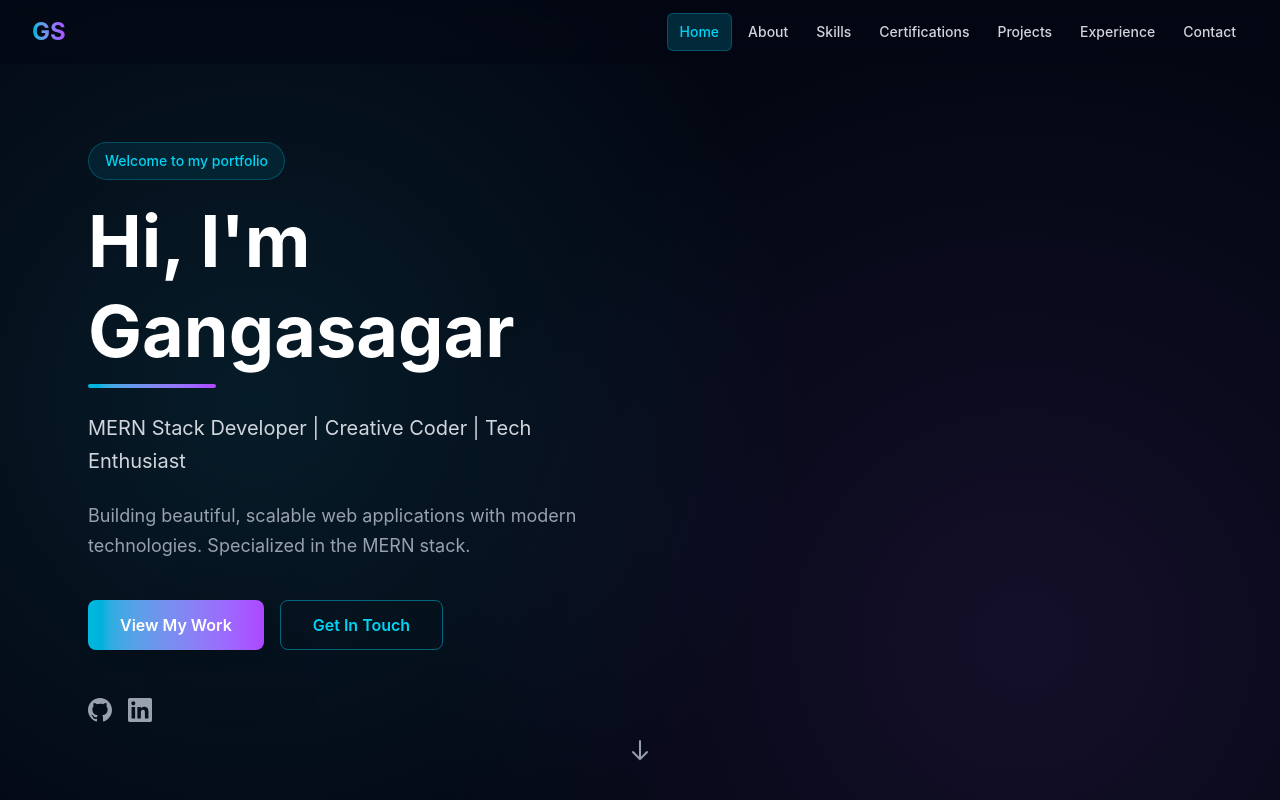
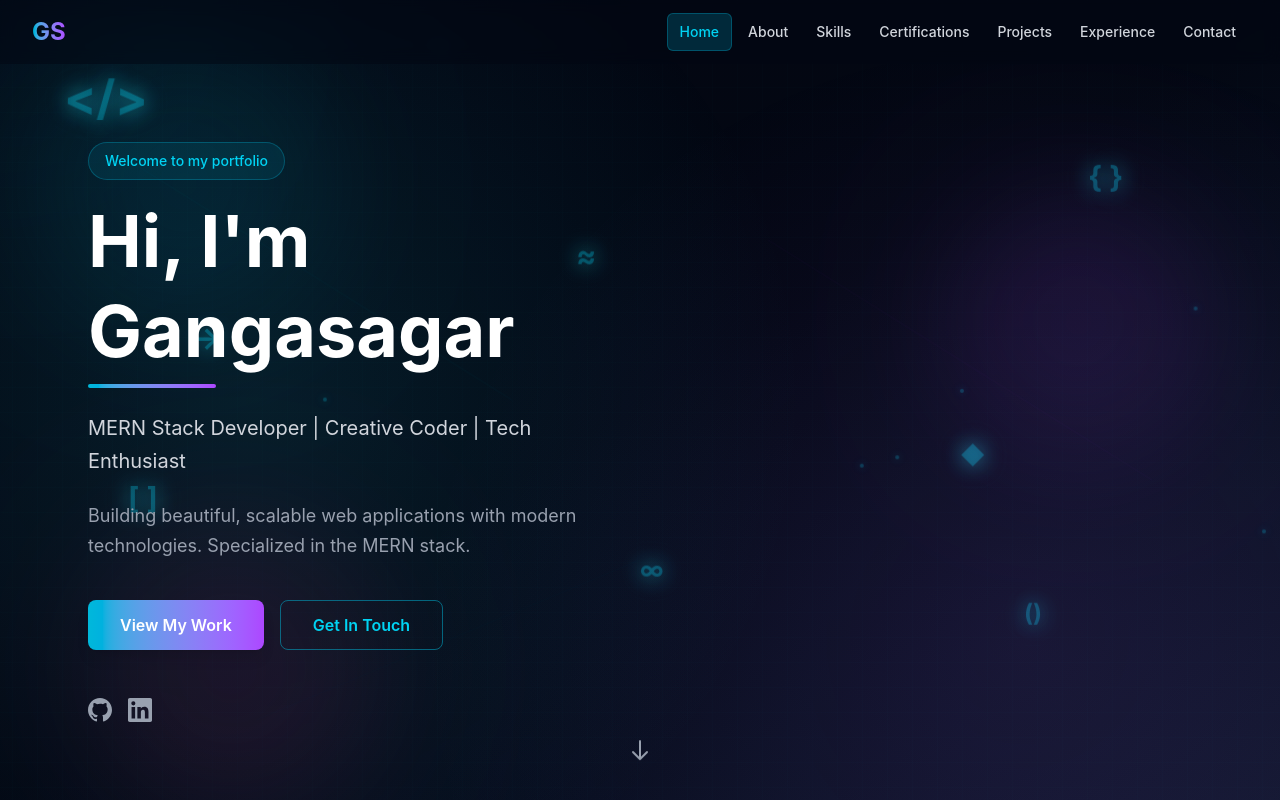
Before and after one commit to Gangasagar-soni/ShadowFox, a React (Vite) app: page / in a window 1280 px wide. Shown: the top 800 px of the page. Built offline with nearby package versions, Linux system fonts and the light colour scheme.

Commit message:
changed background of home page

```diff
--- a/src/components/SinglePageLayout.jsx
+++ b/src/components/SinglePageLayout.jsx
@@ -1,5 +1,6 @@
 import React, { useState, useEffect } from 'react';
 import { useScrollProgress } from '../hooks/useScrollAnimations';
+import TechBackground from './TechBackground';
 import Hero from './sections/Hero';
 import About from './sections/About';
 import Skills from './sections/Skills';
@@ -35,7 +36,10 @@ const SinglePageLayout = () => {
   }, []);
 
   return (
-    <div className="bg-gray-950 text-white overflow-x-hidden">
+    <div className="bg-gray-950 text-white overflow-x-hidden relative">
+      {/* Animated Tech Background */}
+      <TechBackground />
+
       {/* Progress Bar */}
       <div className="fixed top-0 left-0 h-1 bg-gradient-to-r from-cyan-500 via-purple-500 to-pink-500 z-50"
            style={{ width: `${scrollProgress}%`, transition: 'width 0.3s ease' }}>
@@ -45,7 +49,7 @@ const SinglePageLayout = () => {
       <Navigation activeSection={activeSection} />
 
       {/* Sections */}
-      <main>
+      <main className="relative z-10">
         <section id="hero">
           <Hero />
         </section>
--- /dev/null
+++ b/src/components/TechBackground.jsx
@@ -0,0 +1,211 @@
+import React, { useState, useEffect } from 'react';
+
+const TechBackground = () => {
+  const [scrollY, setScrollY] = useState(0);
+  const [mousePos, setMousePos] = useState({ x: 0, y: 0 });
+
+  useEffect(() => {
+    const handleScroll = () => {
+      setScrollY(window.scrollY);
+    };
+
+    const handleMouseMove = (e) => {
+      setMousePos({ x: e.clientX, y: e.clientY });
+    };
+
+    window.addEventListener('scroll', handleScroll);
+    window.addEventListener('mousemove', handleMouseMove);
+
+    return () => {
+      window.removeEventListener('scroll', handleScroll);
+      window.removeEventListener('mousemove', handleMouseMove);
+    };
+  }, []);
+
+  // Tech elements with different speeds for parallax effect
+  const techElements = [
+    { id: 1, symbol: '</>', top: '10%', left: '5%', delay: 0, size: 'lg' },
+    { id: 2, symbol: '{ }', top: '20%', left: '85%', delay: 0.5, size: 'md' },
+    { id: 3, symbol: '[ ]', top: '60%', left: '10%', delay: 1, size: 'md' },
+    { id: 4, symbol: '()', top: '75%', left: '80%', delay: 1.5, size: 'sm' },
+    { id: 5, symbol: '→', top: '40%', left: '15%', delay: 0.8, size: 'md' },
+    { id: 6, symbol: '◆', top: '55%', left: '75%', delay: 1.2, size: 'sm' },
+    { id: 7, symbol: '≈', top: '30%', left: '45%', delay: 0.3, size: 'md' },
+    { id: 8, symbol: '∞', top: '70%', left: '50%', delay: 1.8, size: 'sm' },
+  ];
+
+  // Particle nodes
+  const particles = Array.from({ length: 15 }, (_, i) => ({
+    id: i,
+    initialTop: Math.random() * 100,
+    initialLeft: Math.random() * 100,
+    duration: 3 + Math.random() * 4,
+    delay: Math.random() * 2,
+  }));
+
+  const sizeClasses = {
+    sm: 'text-2xl',
+    md: 'text-3xl',
+    lg: 'text-5xl',
+  };
+
+  return (
+    <div className="fixed inset-0 overflow-hidden pointer-events-none z-0">
+      {/* Main gradient background */}
+      <div className="absolute inset-0 bg-gradient-to-br from-gray-950 via-gray-950 to-slate-900"></div>
+
+      {/* Animated grid background */}
+      <div
+        className="absolute inset-0 opacity-10"
+        style={{
+          backgroundImage: 'linear-gradient(0deg, transparent 24%, rgba(34, 211, 238, 0.1) 25%, rgba(34, 211, 238, 0.1) 26%, transparent 27%, transparent 74%, rgba(34, 211, 238, 0.1) 75%, rgba(34, 211, 238, 0.1) 76%, transparent 77%, transparent), linear-gradient(90deg, transparent 24%, rgba(34, 211, 238, 0.1) 25%, rgba(34, 211, 238, 0.1) 26%, transparent 27%, transparent 74%, rgba(34, 211, 238, 0.1) 75%, rgba(34, 211, 238, 0.1) 76%, transparent 77%, transparent)',
+          backgroundSize: '50px 50px',
+          backgroundPosition: `0 ${scrollY * 0.5}px`,
+          transition: 'background-position 0.1s linear',
+        }}
+      ></div>
+
+      {/* Radial gradients */}
+      <div className="absolute top-1/4 left-1/4 w-96 h-96 bg-cyan-500 rounded-full mix-blend-multiply filter blur-3xl opacity-5 animate-blob"
+           style={{ transform: `translateY(${scrollY * 0.3}px)` }}></div>
+      <div className="absolute top-1/3 right-1/4 w-96 h-96 bg-purple-500 rounded-full mix-blend-multiply filter blur-3xl opacity-5 animate-blob animation-delay-2000"
+           style={{ transform: `translateY(${scrollY * 0.4}px)` }}></div>
+      <div className="absolute bottom-1/4 left-1/2 w-96 h-96 bg-pink-500 rounded-full mix-blend-multiply filter blur-3xl opacity-5 animate-blob animation-delay-4000"
+           style={{ transform: `translateY(${scrollY * 0.2}px)` }}></div>
+
+      {/* Tech symbols - floating and scrolling */}
+      {techElements.map((element) => (
+        <div
+          key={element.id}
+          className={`absolute font-bold text-cyan-400/30 hover:text-cyan-400/60 transition-all duration-300 ${sizeClasses[element.size]}`}
+          style={{
+            top: element.top,
+            left: element.left,
+            transform: `translateY(${scrollY * (0.1 + element.delay * 0.05)}px) rotate(${scrollY * 0.5}deg)`,
+            animation: `float 6s ease-in-out ${element.delay}s infinite`,
+            filter: `drop-shadow(0 0 ${10 + scrollY * 0.01}px rgba(34, 211, 238, 0.3))`,
+            textShadow: '0 0 20px rgba(34, 211, 238, 0.5)',
+          }}
+        >
+          {element.symbol}
+        </div>
+      ))}
+
+      {/* Animated particles/nodes */}
+      {particles.map((particle) => (
+        <div
+          key={particle.id}
+          className="absolute w-1 h-1 bg-cyan-400/40 rounded-full"
+          style={{
+            top: `${particle.initialTop}%`,
+            left: `${particle.initialLeft}%`,
+            animation: `tech-particle ${particle.duration}s linear ${particle.delay}s infinite`,
+            transform: `translateY(${scrollY * 0.15}px)`,
+            boxShadow: '0 0 10px rgba(34, 211, 238, 0.6)',
+          }}
+        ></div>
+      ))}
+
+      {/* Connected nodes effect */}
+      <svg className="absolute inset-0 w-full h-full opacity-5" style={{ pointerEvents: 'none' }}>
+        <defs>
+          <filter id="glow">
+            <feGaussianBlur stdDeviation="3" result="coloredBlur" />
+            <feMerge>
+              <feMergeNode in="coloredBlur" />
+              <feMergeNode in="SourceGraphic" />
+            </feMerge>
+          </filter>
+        </defs>
+        {/* Animated connection lines */}
+        <line
+          x1="10%"
+          y1={`${20 + scrollY * 0.1}%`}
+          x2="40%"
+          y2={`${50 - scrollY * 0.05}%`}
+          stroke="rgba(34, 211, 238, 0.3)"
+          strokeWidth="2"
+          filter="url(#glow)"
+        />
+        <line
+          x1="60%"
+          y1={`${30 + scrollY * 0.08}%`}
+          x2="90%"
+          y2={`${60 - scrollY * 0.1}%`}
+          stroke="rgba(168, 85, 247, 0.3)"
+          strokeWidth="2"
+          filter="url(#glow)"
+        />
+        <line
+          x1="50%"
+          y1={`${70 + scrollY * 0.12}%`}
+          x2="20%"
+          y2={`${90 - scrollY * 0.06}%`}
+          stroke="rgba(34, 211, 238, 0.2)"
+          strokeWidth="1.5"
+          filter="url(#glow)"
+        />
+      </svg>
+
+      {/* Mouse-following glow effect */}
+      <div
+        className="absolute w-96 h-96 bg-cyan-500 rounded-full mix-blend-screen filter blur-3xl opacity-0 pointer-events-none transition-opacity duration-300"
+        style={{
+          left: `${mousePos.x - 192}px`,
+          top: `${mousePos.y - 192}px`,
+          opacity: 0.02,
+        }}
+      ></div>
+
+      <style jsx>{`
+        @keyframes tech-particle {
+          0% {
+            transform: translateY(0) translateX(0);
+            opacity: 0;
+          }
+          10% {
+            opacity: 0.6;
+          }
+          90% {
+            opacity: 0.6;
+          }
+          100% {
+            transform: translateY(-100vh) translateX(100px);
+            opacity: 0;
+          }
+        }
+
+        @keyframes float {
+          0%, 100% {
+            transform: translateY(0px) rotate(0deg);
+          }
+          50% {
+            transform: translateY(-30px) rotate(5deg);
+          }
+        }
+
+        @keyframes blob {
+          0%, 100% {
+            transform: translate(0, 0) scale(1);
+          }
+          33% {
+            transform: translate(30px, -50px) scale(1.1);
+          }
+          66% {
+            transform: translate(-20px, 20px) scale(0.9);
+          }
+        }
+
+        .animation-delay-2000 {
+          animation-delay: 2s;
+        }
+
+        .animation-delay-4000 {
+          animation-delay: 4s;
+        }
+      `}</style>
+    </div>
+  );
+};
+
+export default TechBackground;
```
